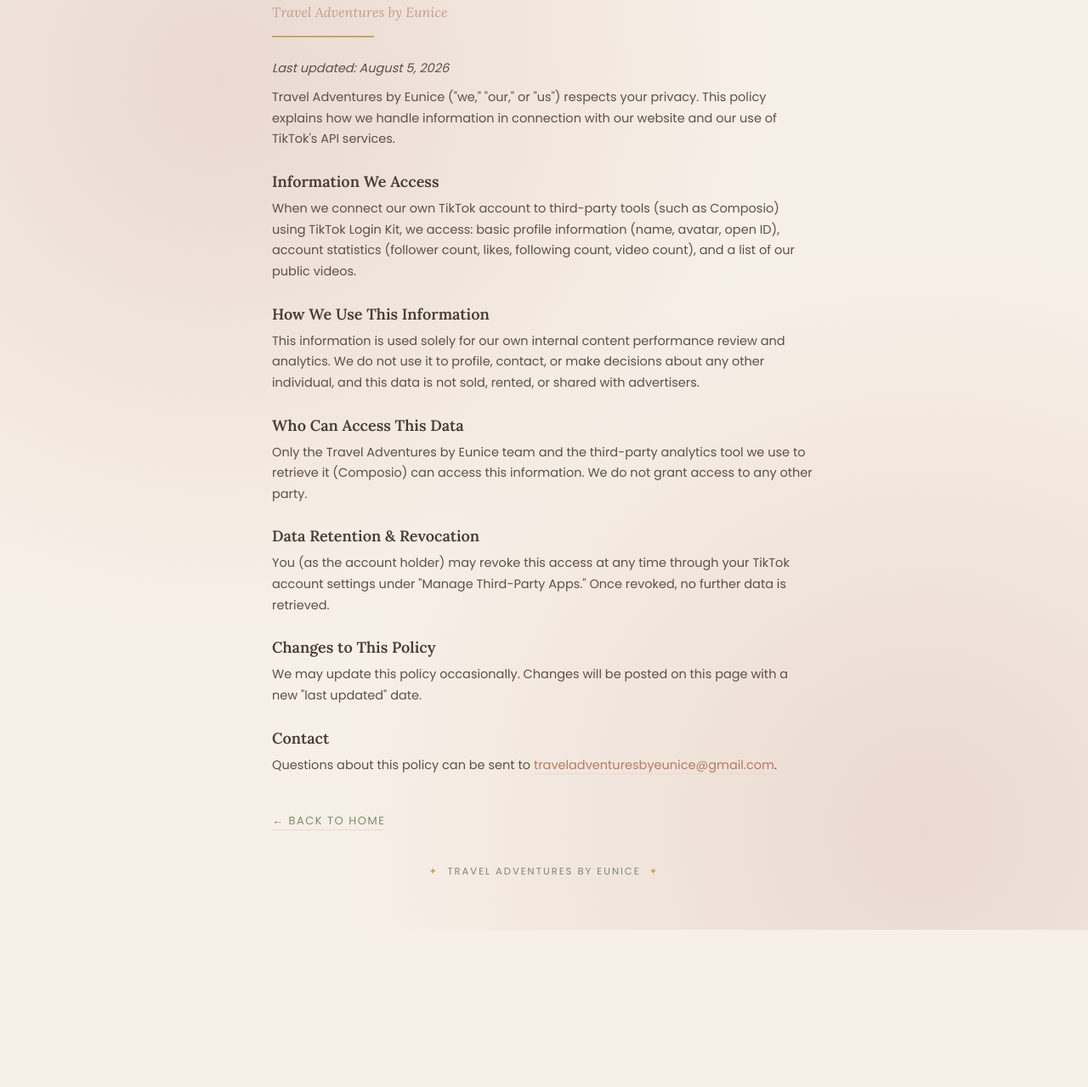
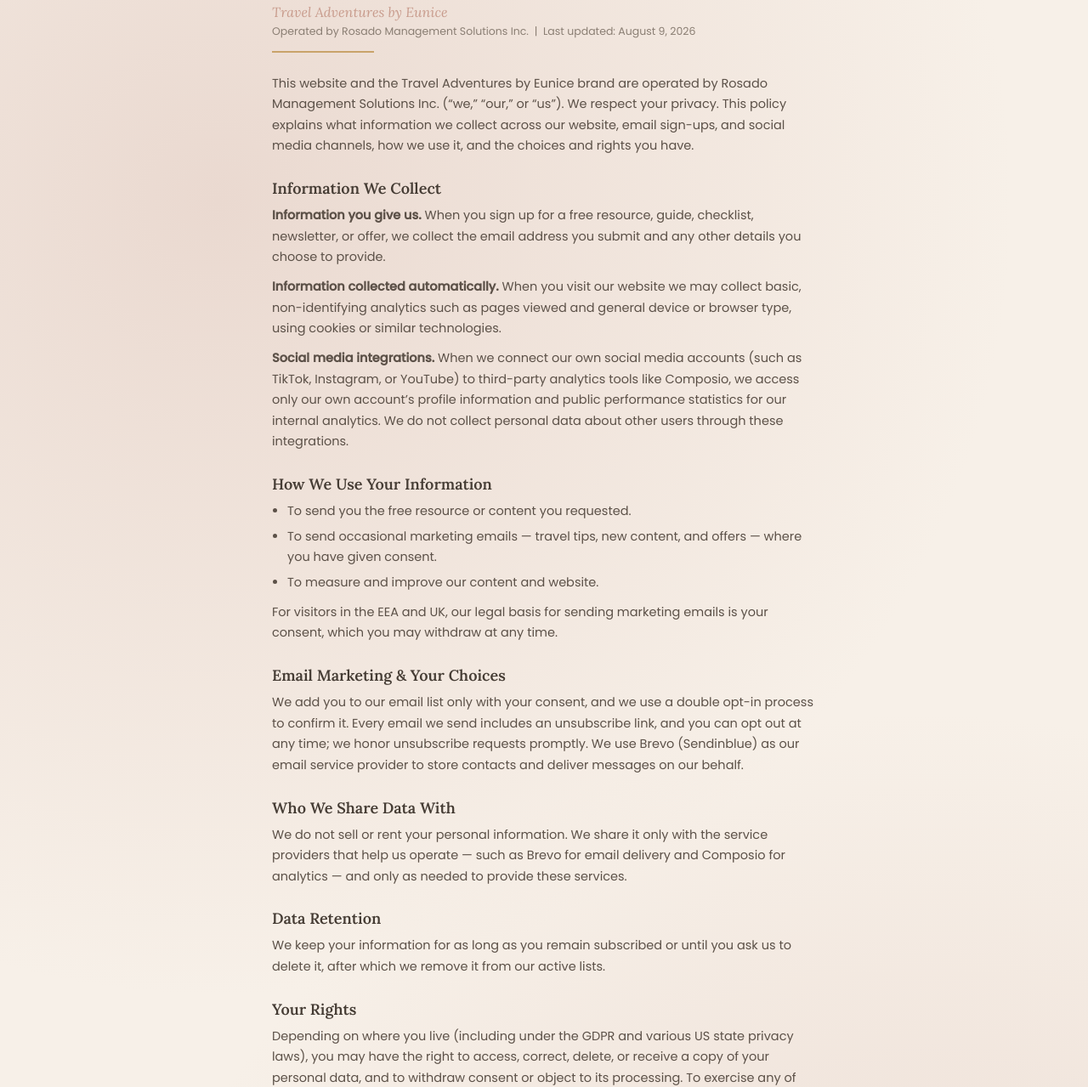
Before and after one commit to ERA2025-transition/era2025-transition.github.io, a plain HTML site: page privacy.html in a window 1280 px wide. Shown: the part 82-1361 px from the top of the page at 85% size. Before the commit the page ends 1176 px from the top, so only its background shows below. Drawn offline with Linux system fonts and the light colour scheme.

Commit message:
Rewrite privacy policy: platform-agnostic, covers email capture + GDPR/CAN-SPAM

```diff
--- a/privacy.html
+++ b/privacy.html
@@ -1,56 +1,78 @@
 <!DOCTYPE html>
 <html lang="en">
 <head>
-  <meta charset="utf-8">
-  <meta name="viewport" content="width=device-width, initial-scale=1">
+<meta charset="UTF-8">
+<meta name="viewport" content="width=device-width, initial-scale=1.0">
 <title>Privacy Policy - Travel Adventures by Eunice</title>
 <style>
 @import url('https://fonts.googleapis.com/css2?family=Lora:ital,wght@0,400;0,600;1,400&family=Poppins:wght@300;400;500&display=swap');
 * { margin:0; padding:0; box-sizing:border-box; }
-  body { font-family:'Poppins',sans-serif; color:#453C34; background:#F7F0E8;
-background-image:radial-gradient(circle at 20% 15%, #EAD9D0 0%, transparent 45%),radial-gradient(circle at 85% 90%, #EAD9D0 0%, transparent 45%);
-  min-height:100vh; padding:44px 20px 60px; }
+body { font-family:'Poppins',sans-serif; color:#453C34; background:#F7F0E8; background-image:radial-gradient(circle at 20% 15%, #EAD9D0 0%, transparent 45%),radial-gradient(circle at 85% 90%, #EAD9D0 0%, transparent 45%); min-height:100vh; padding:44px 20px 60px; }
 .card { width:100%; max-width:640px; margin:0 auto; }
 h1 { font-family:'Lora',serif; font-weight:600; font-size:28px; letter-spacing:.5px; margin-bottom:6px; }
-.byline { font-family:'Lora',serif; font-style:italic; font-size:16px; color:#C89B8C; margin-bottom:18px; }
+.byline { font-family:'Lora',serif; font-style:italic; font-size:16px; color:#C89B8C; margin-bottom:4px; }
+.updated { font-size:12.5px; color:#8A7E73; margin-bottom:8px; }
 .rule { width:120px; height:1.5px; background:#C9A36A; margin:14px 0 24px; border:0; }
 h2 { font-family:'Lora',serif; font-weight:600; font-size:18px; margin-top:26px; margin-bottom:8px; color:#453C34; }
 p { font-size:14.5px; line-height:1.7; color:#5C5148; margin-bottom:10px; }
+ul { margin:0 0 10px 18px; }
+li { font-size:14.5px; line-height:1.7; color:#5C5148; margin-bottom:5px; }
 a { color:#B87A5E; text-decoration:none; border-bottom:1px solid #EAD9D0; }
 a:hover { border-color:#C89B8C; }
 .back { display:inline-block; margin-top:34px; font-size:13px; letter-spacing:1.5px; text-transform:uppercase; color:#7D8A6A; }
 footer { margin-top:40px; font-size:11.5px; letter-spacing:2px; color:#7D8A6A; text-transform:uppercase; text-align:center; }
-.spark { color:#C9A36A; }
 </style>
 </head>
 <body>
-  <main class="card">
+<div class="card">
 <h1>Privacy Policy</h1>
 <div class="byline">Travel Adventures by Eunice</div>
+<div class="updated">Operated by Rosado Management Solutions Inc. &nbsp;|&nbsp; Last updated: August 9, 2026</div>
 <hr class="rule">
-  <p><em>Last updated: August 5, 2026</em></p>
-  <p>Travel Adventures by Eunice ("we," "our," or "us") respects your privacy. This policy explains how we handle information in connection with our website and our use of TikTok's API services.</p>
+<p>This website and the Travel Adventures by Eunice brand are operated by Rosado Management Solutions Inc. (“we,” “our,” or “us”). We respect your privacy. This policy explains what information we collect across our website, email sign-ups, and social media channels, how we use it, and the choices and rights you have.</p>
 
-  <h2>Information We Access</h2>
-<p>When we connect our own TikTok account to third-party tools (such as Composio) using TikTok Login Kit, we access: basic profile information (name, avatar, open ID), account statistics (follower count, likes, following count, video count), and a list of our public videos.</p>
+<h2>Information We Collect</h2>
+<p><strong>Information you give us.</strong> When you sign up for a free resource, guide, checklist, newsletter, or offer, we collect the email address you submit and any other details you choose to provide.</p>
+<p><strong>Information collected automatically.</strong> When you visit our website we may collect basic, non-identifying analytics such as pages viewed and general device or browser type, using cookies or similar technologies.</p>
+<p><strong>Social media integrations.</strong> When we connect our own social media accounts (such as TikTok, Instagram, or YouTube) to third-party analytics tools like Composio, we access only our own account’s profile information and public performance statistics for our internal analytics. We do not collect personal data about other users through these integrations.</p>
 
-<h2>How We Use This Information</h2>
-<p>This information is used solely for our own internal content performance review and analytics. We do not use it to profile, contact, or make decisions about any other individual, and this data is not sold, rented, or shared with advertisers.</p>
+<h2>How We Use Your Information</h2>
+<ul>
+<li>To send you the free resource or content you requested.</li>
+<li>To send occasional marketing emails — travel tips, new content, and offers — where you have given consent.</li>
+<li>To measure and improve our content and website.</li>
+</ul>
+<p>For visitors in the EEA and UK, our legal basis for sending marketing emails is your consent, which you may withdraw at any time.</p>
 
-  <h2>Who Can Access This Data</h2>
-<p>Only the Travel Adventures by Eunice team and the third-party analytics tool we use to retrieve it (Composio) can access this information. We do not grant access to any other party.</p>
+<h2>Email Marketing &amp; Your Choices</h2>
+<p>We add you to our email list only with your consent, and we use a double opt-in process to confirm it. Every email we send includes an unsubscribe link, and you can opt out at any time; we honor unsubscribe requests promptly. We use Brevo (Sendinblue) as our email service provider to store contacts and deliver messages on our behalf.</p>
 
-<h2>Data Retention &amp; Revocation</h2>
-<p>You (as the account holder) may revoke this access at any time through your TikTok account settings under "Manage Third-Party Apps." Once revoked, no further data is retrieved.</p>
+<h2>Who We Share Data With</h2>
+<p>We do not sell or rent your personal information. We share it only with the service providers that help us operate — such as Brevo for email delivery and Composio for analytics — and only as needed to provide these services.</p>
+
+<h2>Data Retention</h2>
+<p>We keep your information for as long as you remain subscribed or until you ask us to delete it, after which we remove it from our active lists.</p>
+
+<h2>Your Rights</h2>
+<p>Depending on where you live (including under the GDPR and various US state privacy laws), you may have the right to access, correct, delete, or receive a copy of your personal data, and to withdraw consent or object to its processing. To exercise any of these rights, email us at the address below.</p>
+
+<h2>Cookies</h2>
+<p>Our site may use cookies for basic functionality and analytics. You can manage or disable cookies through your browser settings.</p>
+
+<h2>International Users</h2>
+<p>We are based in the United States. If you contact us or subscribe from outside the US, your information will be processed in the US.</p>
+
+<h2>Children</h2>
+<p>Our content is not directed to children under 16, and we do not knowingly collect their personal information.</p>
 
 <h2>Changes to This Policy</h2>
-<p>We may update this policy occasionally. Changes will be posted on this page with a new "last updated" date.</p>
+<p>We may update this policy from time to time. Changes will be posted on this page with a new “last updated” date.</p>
 
 <h2>Contact</h2>
-<p>Questions about this policy can be sent to <a href="mailto:traveladventuresbyeunice@gmail.com">traveladventuresbyeunice@gmail.com</a>.</p>
+<p>Rosado Management Solutions Inc.<br>30 N Gould St, Suite R, Sheridan, WY 82801, USA<br>Email: <a href="mailto:traveladventuresbyeunice@gmail.com">traveladventuresbyeunice@gmail.com</a></p>
 
-<a class="back" href="index.html">&larr; Back to home</a>
-</main>
-<footer><span class="spark">&#10022;</span>&nbsp; Travel Adventures by Eunice &nbsp;<span class="spark">&#10022;</span></footer>
+<a class="back" href="/">&larr; Back to home</a>
+<footer>&#10022;&nbsp; Travel Adventures by Eunice &nbsp;&#10022;</footer>
+</div>
 </body>
 </html>
```
Lines whose indentation alone changed are shown as unchanged.
